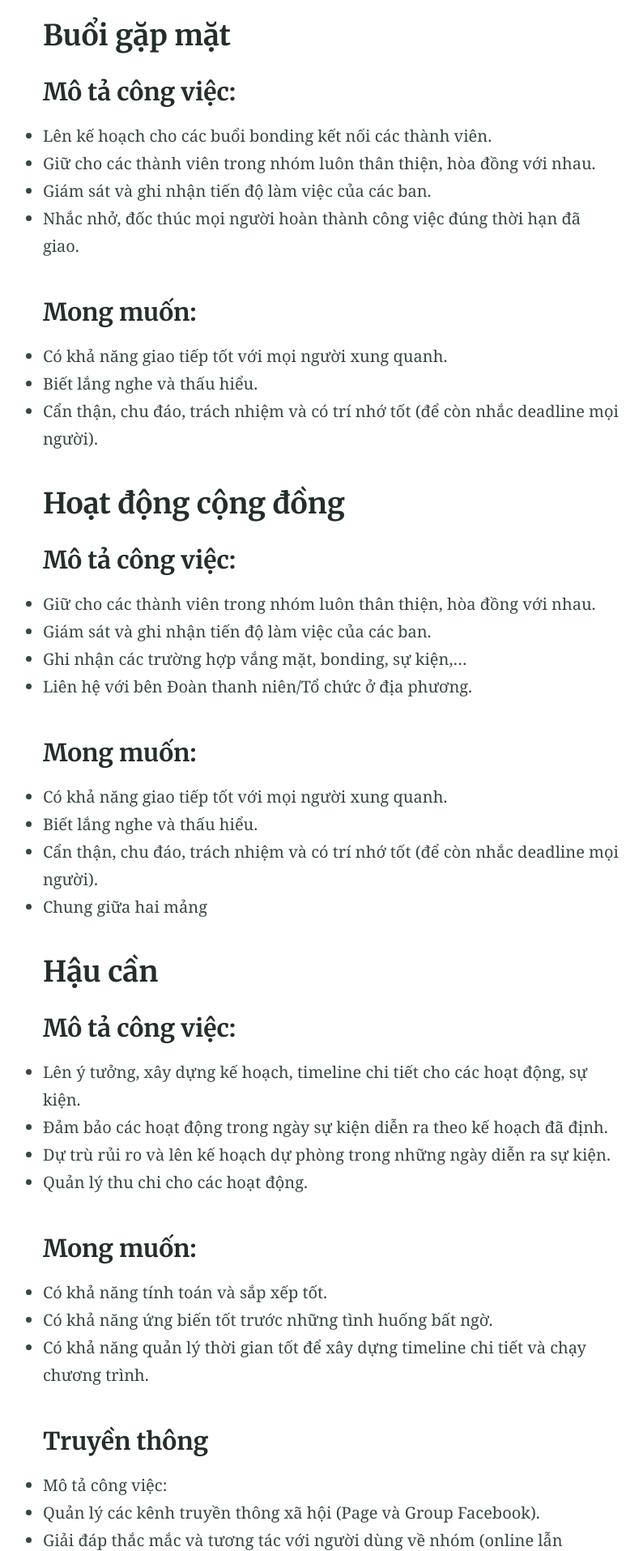
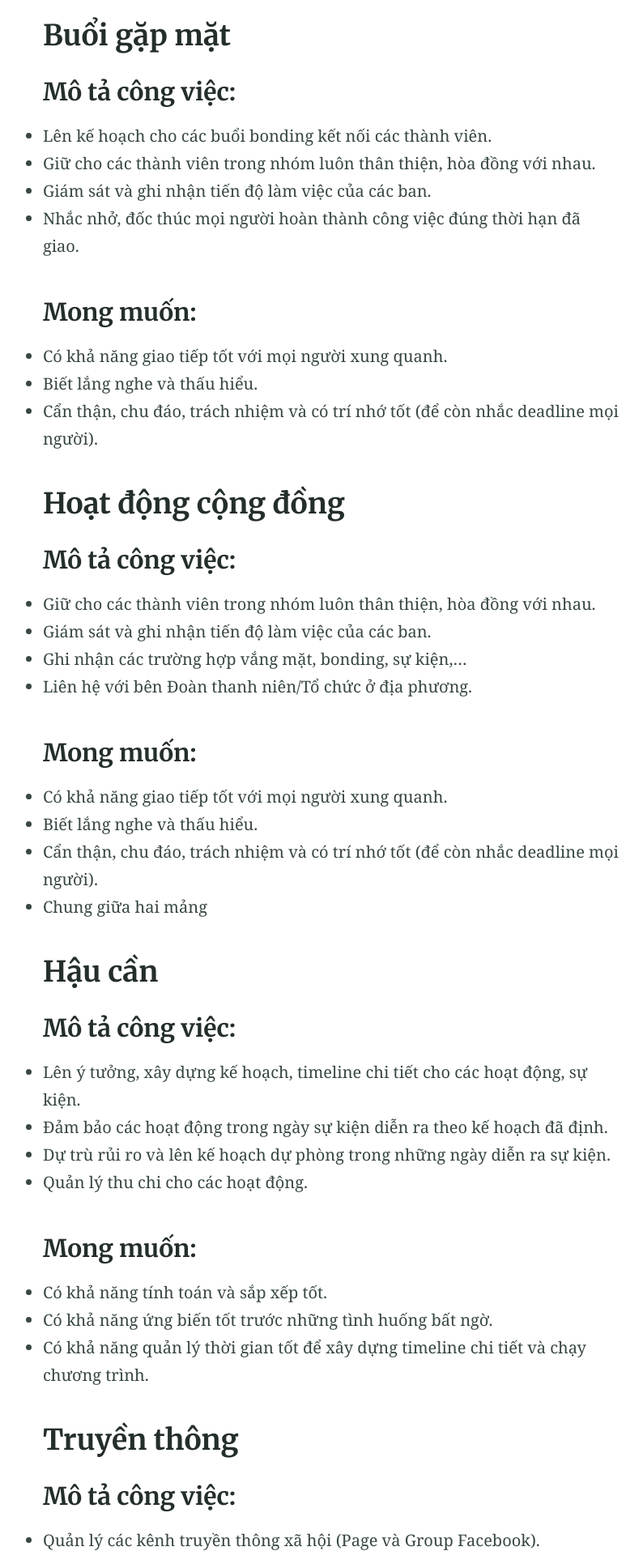
Before and after one commit to 8trien/1, a Jekyll site: the page built from index.md, in a window 1280 px wide. Shown: the part 4485-6400 px from the top of the page at 81% size, without its empty margins (230-1024 px from the left). Built offline with Jekyll 4.4.1, drawn with Linux system fonts in a browser that asks for light colours.

```diff
--- a/index.md
+++ b/index.md
@@ -154,8 +154,9 @@ Nhóm Học tập [Binhminh Knowledge](https://www.facebook.com/bmbetter) là m
 
 
 
-### Truyền thông
-- Mô tả công việc:
+## Truyền thông
+
+### Mô tả công việc:
 - Quản lý các kênh truyền thông xã hội (Page và Group Facebook).
 - Giải đáp thắc mắc và tương tác với người dùng về nhóm (online lẫn offline).
 - Thiết kế ảnh đi kèm với các bài viết của Ban Nội dung.
```
